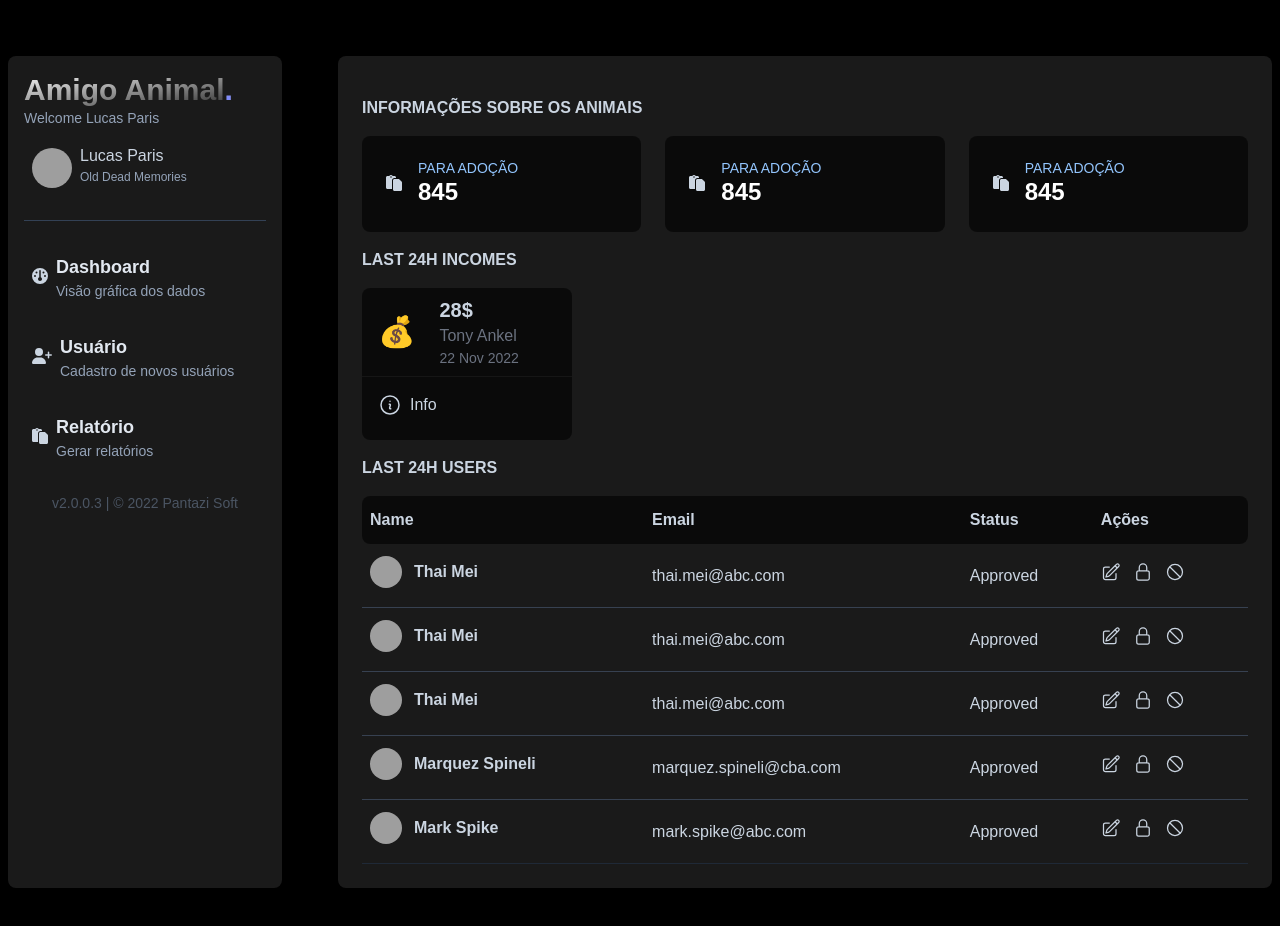
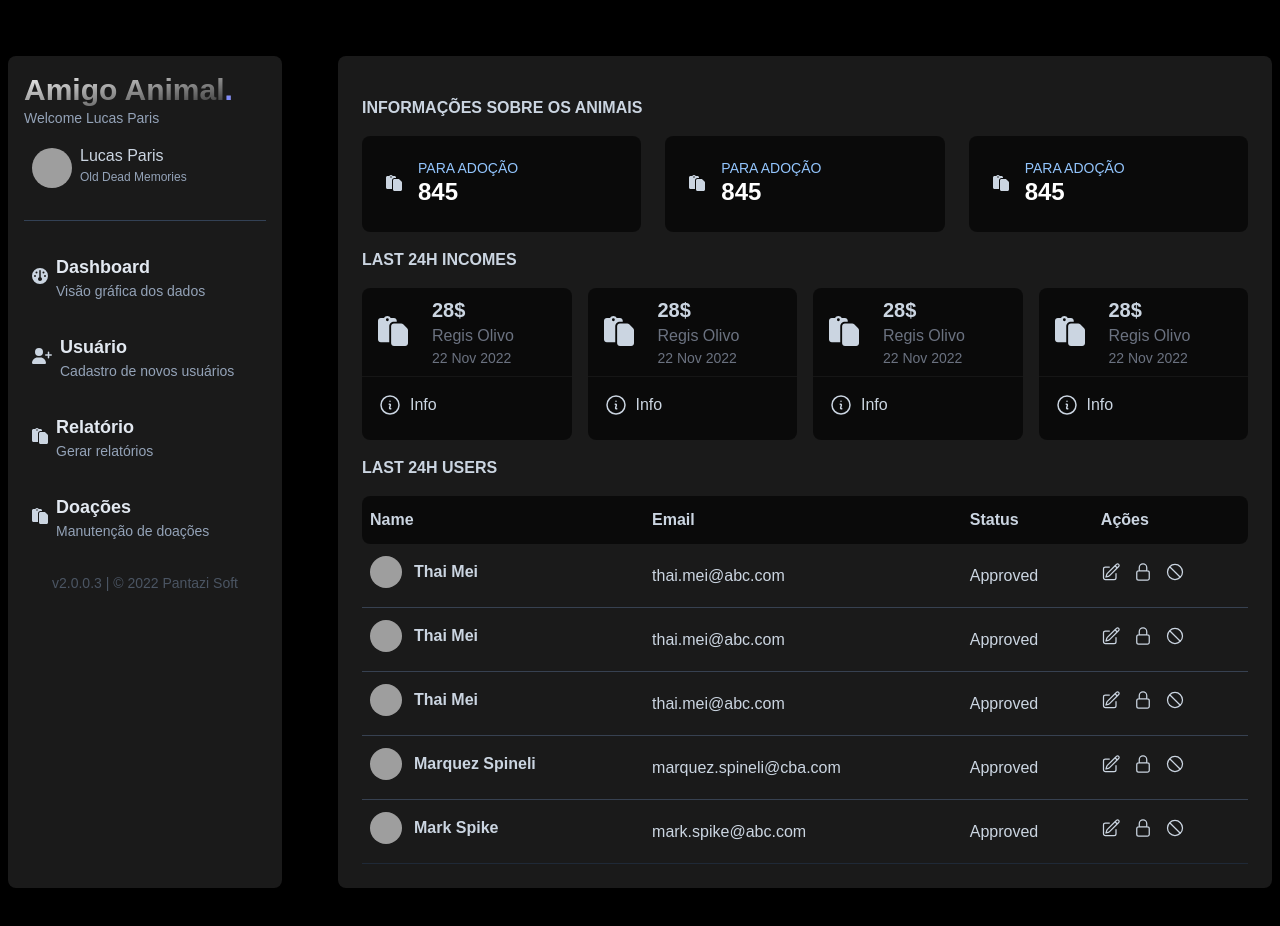
Before and after one commit to lucashparis/animal-friend, a React (Create React App) app in the folder frontend/: page / in a window 1280 px wide. Shown: the top 926 px of the page. Built offline with nearby package versions, Linux system fonts and the light colour scheme; grey boxes are pictures that could not be loaded; a web font is replaced by a local one.

Commit message:
feat: Implement component MiniDashboardInfo

```diff
--- /dev/null
+++ b/frontend/src/components/miniDashboardInfo/MiniDashboardInfo.jsx
@@ -0,0 +1,26 @@
+import '../../pages/Home/index.css';
+
+function MiniDashboardInfo(props) {
+    return (
+        <div class="bg-black/60 to-white/5 rounded-lg">
+            <div class="flex flex-row items-center">
+                <div class="text-3xl p-4">{props.icon}</div>
+                <div class="p-2">
+                    <p class="text-xl font-bold">{props.title}</p>
+                    <p class="text-gray-500 font-medium">{props.data}</p>
+                    <p class="text-gray-500 text-sm">{props.date}</p>
+                </div>
+            </div>
+            <div class="border-t border-white/5 p-4">
+                <a href="#" class="inline-flex space-x-2 items-center text-center">
+                    <svg xmlns="http://www.w3.org/2000/svg" fill="none" viewBox="0 0 24 24" stroke-width="1.5" stroke="currentColor" class="w-6 h-6">
+                        <path stroke-linecap="round" stroke-linejoin="round" d="M11.25 11.25l.041-.02a.75.75 0 011.063.852l-.708 2.836a.75.75 0 001.063.853l.041-.021M21 12a9 9 0 11-18 0 9 9 0 0118 0zm-9-3.75h.008v.008H12V8.25z" />
+                    </svg>
+                    <span>Info</span>
+                </a>
+            </div>
+        </div>
+    );
+}
+
+export default MiniDashboardInfo;
--- a/frontend/src/pages/Home/Home.jsx
+++ b/frontend/src/pages/Home/Home.jsx
@@ -5,6 +5,7 @@ import ItemMenu from '../../components/itemMenu/ItemMenu';
 import { FontAwesomeIcon } from '@fortawesome/react-fontawesome'
 import { faFileClipboard, faGauge, faUserPlus } from '@fortawesome/free-solid-svg-icons'
 import MiniDashboard from '../../components/miniDashboard/MiniDashboard';
+import MiniDashboardInfo from '../../components/miniDashboardInfo/MiniDashboardInfo';
 
 function Home() {
     return (
@@ -27,6 +28,7 @@ function Home() {
                         <ItemMenu icon={<FontAwesomeIcon icon={faGauge} />} name={'Dashboard'} description={'Visão gráfica dos dados'} />
                         <ItemMenu icon={<FontAwesomeIcon icon={faUserPlus} />} name={'Usuário'} description={'Cadastro de novos usuários'} />
                         <ItemMenu icon={<FontAwesomeIcon icon={faFileClipboard} />} name={'Relatório'} description={'Gerar relatórios'} />
+                        <ItemMenu icon={<FontAwesomeIcon icon={faFileClipboard} />} name={'Doações'} description={'Manutenção de doações'} />
                     </div>
                     <p class="text-sm text-center text-gray-600">v2.0.0.3 | &copy; 2022 Pantazi Soft</p>
                 </div>
@@ -42,24 +44,30 @@ function Home() {
                     <div id="last-incomes">
                         <h1 class="font-bold py-4 uppercase">Last 24h incomes</h1>
                         <div id="stats" class="grid grid-cols-1 sm:grid-cols-2 lg:grid-cols-3 xl:grid-cols-4 gap-4">
-                            <div class="bg-black/60 to-white/5 rounded-lg">
-                                <div class="flex flex-row items-center">
-                                    <div class="text-3xl p-4">💰</div>
-                                    <div class="p-2">
-                                        <p class="text-xl font-bold">28$</p>
-                                        <p class="text-gray-500 font-medium">Tony Ankel</p>
-                                        <p class="text-gray-500 text-sm">22 Nov 2022</p>
-                                    </div>
-                                </div>
-                                <div class="border-t border-white/5 p-4">
-                                    <a href="#" class="inline-flex space-x-2 items-center text-center">
-                                        <svg xmlns="http://www.w3.org/2000/svg" fill="none" viewBox="0 0 24 24" stroke-width="1.5" stroke="currentColor" class="w-6 h-6">
-                                            <path stroke-linecap="round" stroke-linejoin="round" d="M11.25 11.25l.041-.02a.75.75 0 011.063.852l-.708 2.836a.75.75 0 001.063.853l.041-.021M21 12a9 9 0 11-18 0 9 9 0 0118 0zm-9-3.75h.008v.008H12V8.25z" />
-                                        </svg>
-                                        <span>Info</span>
-                                    </a>
-                                </div>
-                            </div>
+                            <MiniDashboardInfo
+                                icon={<FontAwesomeIcon icon={faFileClipboard} />}
+                                title={'28$'}
+                                data={'Regis Olivo'}
+                                date={'22 Nov 2022'}
+                            />
+                            <MiniDashboardInfo
+                                icon={<FontAwesomeIcon icon={faFileClipboard} />}
+                                title={'28$'}
+                                data={'Regis Olivo'}
+                                date={'22 Nov 2022'}
+                            />
+                            <MiniDashboardInfo
+                                icon={<FontAwesomeIcon icon={faFileClipboard} />}
+                                title={'28$'}
+                                data={'Regis Olivo'}
+                                date={'22 Nov 2022'}
+                            />
+                            <MiniDashboardInfo
+                                icon={<FontAwesomeIcon icon={faFileClipboard} />}
+                                title={'28$'}
+                                data={'Regis Olivo'}
+                                date={'22 Nov 2022'}
+                            />
                         </div>
                     </div>
                     <div id="last-users">
```
